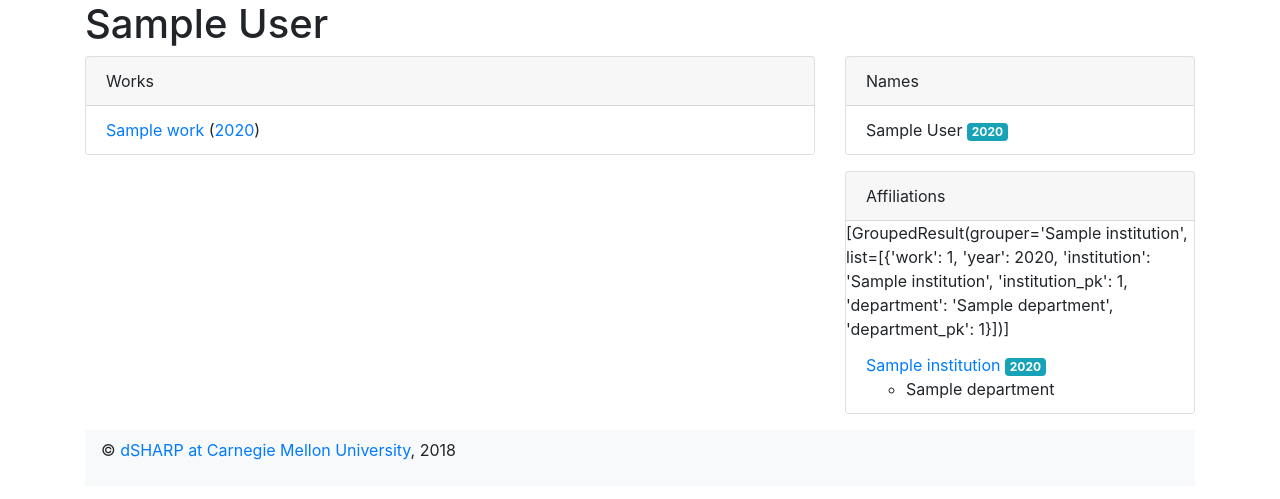
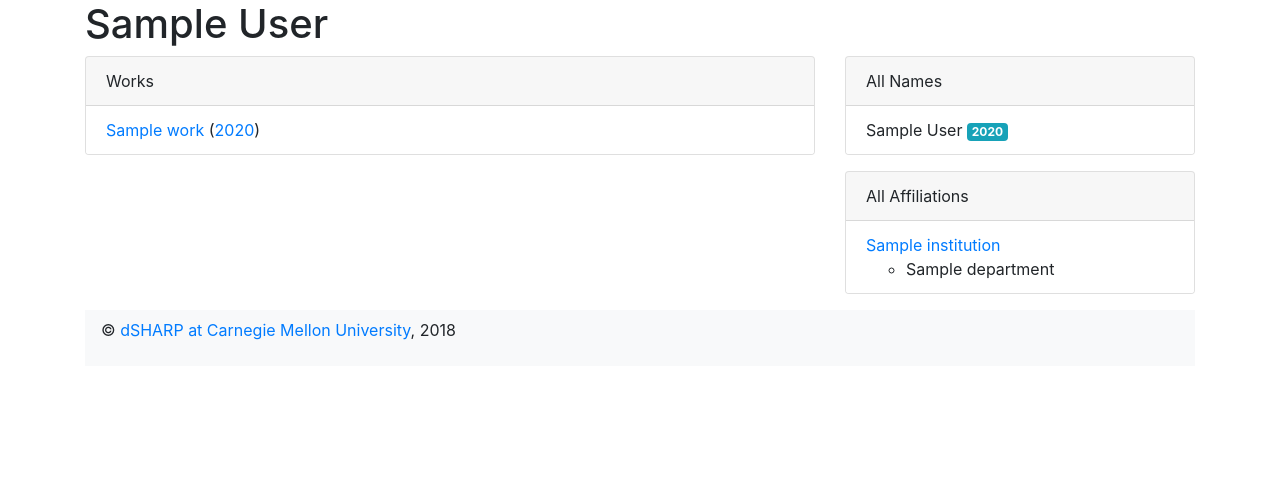
Before and after one commit to cmu-lib/dhweb_app, a Django app: page /authors/1 in a window 1280 px wide. Shown: the part 56-555 px from the top of the page. Run offline with Django 3.2, Linux system fonts and the light colour scheme; tables that the repository leaves empty hold one stand-in row (values such as "Sample post"); some libraries are stand-ins or nearby versions.

Commit message:
get nested institutions and departments
still wroking out how to display the source works in a useful way however

```diff
--- a/app/abstracts/models.py
+++ b/app/abstracts/models.py
@@ -158,7 +158,7 @@ class Department(models.Model):
     )
 
     def __str__(self):
-        return f"{self.name} - {self.institution.name}"
+        return f"{self.name} - {self.institution}"
 
 
 class Author(models.Model):
--- a/app/abstracts/templates/author_detail.html
+++ b/app/abstracts/templates/author_detail.html
@@ -18,7 +18,7 @@
     <div class="row mb-3">
       <div class="col-md-12">
         <div class="card">
-          <div class="card-header">Names</div>
+          <div class="card-header">All Names</div>
             <ul class="list-group list-group-flush">
               {% regroup appellation_assertions by appellations__id as apps %}
               {% for appellation in apps %}
@@ -39,27 +39,21 @@
       <div class="row mb-3">
         <div class="col-md-12">
           <div class="card">
-            <div class="card-header">Affiliations</div>
+            <div class="card-header">All Affiliations</div>
             <ul class="list-group list-group-flush">
               {% regroup affiliation_assertions by institution as affs %}
-              {{ affs }}
               {% for affiliation in affs %}
               <li class="list-group-item">
-              {% for affiliation_assignment in affiliation.list %}
-              {% if forloop.first %}
-              <a href="{% url 'institution_detail' affiliation_assignment.institution_pk %}">{{ affiliation_assignment.institution }}</a>
-              {% endif %}
-                  <a href="{% url 'work_detail' affiliation_assignment.work %}"><span class="badge badge-info">{{ affiliation_assignment.year }}</span></a>
-
-                {% if forloop.first %}
-                {% if affiliation_assignment.department %}
+              <a href="{% url 'institution_detail' affiliation.list.0.institution_pk %}">{{ affiliation.list.0.institution }}</a>
+              {% regroup affiliation.list by department as regrouped_departments %}
+                {% comment %} Only display department lists if there are departments to list {% endcomment %}
+                {% if regrouped_departments.0.list.0.department %}
                 <ul>
-                <li>{{ affiliation_assignment.department }}</li>
+                  {% for dept in regrouped_departments %}
+                  <li>{{ dept.list.0.department }}</li>
+                  {% endfor %}
                 </ul>
                 {% endif %}
-                {% endif %}
-                {% endfor %}
-              </li>
               {% endfor %}
             </ul>
           </div>
--- a/app/abstracts/views.py
+++ b/app/abstracts/views.py
@@ -68,13 +68,15 @@ class AuthorView(DetailView):
             "work__conference__year",
         )
 
-        affiliation_assertions = obj_authorships.values(
+        affiliation_assertions = obj_authorships.order_by(
+            "institutions__name", "departments__name"
+        ).values(
             "work",
             year=Coalesce("work__conference__year", None),
             institution=Coalesce(
-                "institutions__name", "departments__institution__name"
+                "departments__institution__name", "institutions__name"
             ),
-            institution_pk=Coalesce("institutions", "departments__institution"),
+            institution_pk=Coalesce("departments__institution", "institutions"),
             department=Coalesce("departments__name", None),
             department_pk=Coalesce("departments__pk", None),
         )
```
